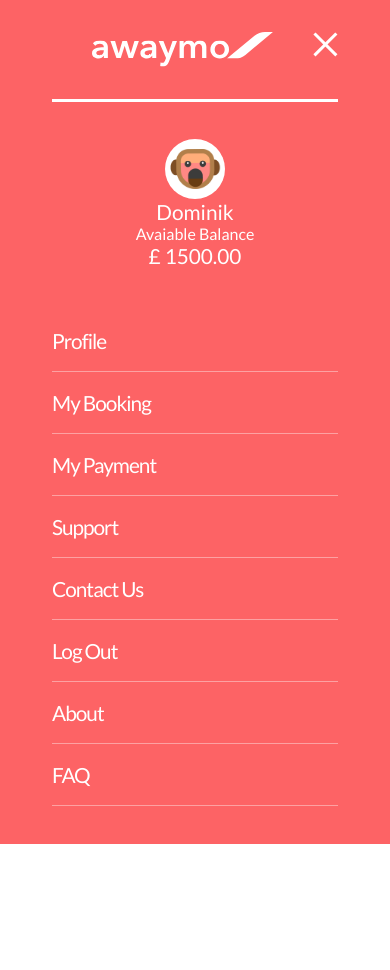
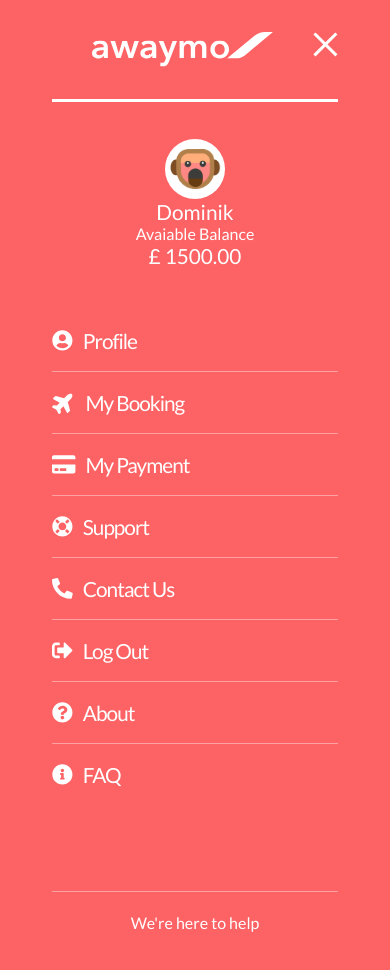
Before and after one commit to Pyot/react-menu, a React (Create React App) app: page / in a window 390 px wide. Before the commit the page ends 844 px from the top, so only its background shows below. Built offline with nearby package versions, Linux system fonts and the light colour scheme.

Commit message:
Mobile Menu List added

```diff
--- a/package.json
+++ b/package.json
@@ -3,6 +3,9 @@
   "version": "0.1.0",
   "private": true,
   "dependencies": {
+    "@fortawesome/fontawesome-svg-core": "^1.2.22",
+    "@fortawesome/free-solid-svg-icons": "^5.10.2",
+    "@fortawesome/react-fontawesome": "^0.1.4",
     "react": "^16.9.0",
     "react-dom": "^16.9.0",
     "react-scripts": "3.0.0",
--- a/src/components/Menus/Footer/Footer.jsx
+++ b/src/components/Menus/Footer/Footer.jsx
@@ -6,7 +6,8 @@ export const Footer = styled.div`
     flex-direction: column;
     justify-content: flex-end;
     align-items: center;
-    min-height: 40vh;
+    min-height: 15vh;
+    margin-bottom: 40px;
 `
 export const Line = styled.div`
     width: 100%;
--- a/src/components/Menus/MobileMenu/List/List.jsx
+++ b/src/components/Menus/MobileMenu/List/List.jsx
@@ -1,5 +1,9 @@
 import React from 'react';
 import styled from 'styled-components';
+import { FontAwesomeIcon } from '@fortawesome/react-fontawesome'
+import { faUserCircle, faPlane, faCreditCard, faLifeRing,
+        faPhone, faSignOutAlt, faQuestionCircle, faInfoCircle} from '@fortawesome/free-solid-svg-icons'
+
 
 
 export const List = styled.ul`
@@ -11,25 +15,51 @@ export const List = styled.ul`
 `
 
 const Item = styled.li`
-  :nth-child(${props => props.type === 'main-menu' && 3}){
-    margin-top: 44px;
-
-}
+    :last-child{
+        border-bottom: none;
+    }
     display: flex;
+    align-items: center;
     border-bottom: 1px solid #fda1a2;
     padding: 18px 0;
+
 `
 const Link = styled.a`
     color: inherit;
     text-decoration: none;
     float: left;
+    margin-left: 10px;
 `
 
 export const ListItem = ({ item, type }) => {
+    const generateIcon = (itemName) => {
+        switch (itemName) {
+            case "Profile":
+                return <FontAwesomeIcon icon={faUserCircle} />
+            case "My Booking":
+                return <FontAwesomeIcon icon={faPlane} transform={{ rotate: 315 }} />
+            case "My Payment":
+                return <FontAwesomeIcon icon={faCreditCard} />
+            case "Support":
+                return <FontAwesomeIcon icon={faLifeRing} />
+            case "Contact Us":
+                return <FontAwesomeIcon icon={faPhone} flip="horizontal" />
+            case "Log Out":
+                return <FontAwesomeIcon icon={faSignOutAlt} />
+            case "About":
+                return <FontAwesomeIcon icon={faQuestionCircle} />
+            case "FAQ":
+                return <FontAwesomeIcon icon={faInfoCircle} />
+            default:
+            // code block
+        }
+    }
     return (
         <Item type={type}>
+            {generateIcon(item.name)}
             <Link href={item.href}
                 data-testid={type}>
+
                 {item.name}
             </Link>
         </Item>
--- a/src/components/Menus/MobileMenu/MobileMenuContainer.jsx
+++ b/src/components/Menus/MobileMenu/MobileMenuContainer.jsx
@@ -10,12 +10,12 @@ import { Footer, Line } from 'components/Menus/Footer/Footer';
 
 
 const Menu = styled.header`
-    position: fixed;
+    position: absolute;
     top:0;
     left:0;
     background: ${props => props.theme.bg};
     color: ${props => props.theme.textColor};
-    height: 100vh;
+    height: auto;
     width: 100vw;
     z-index: 999;
 `
@@ -49,7 +49,6 @@ const MenuContainer = ({data}) => {
                         </List>
                     </BodyWrapper>
                 </Body>
-
                 <Footer>
                         <Line/>
                         <div>We're here to help</div>
```
Also changed, not shown: 1 other file (tests, documents, lock files or other folders).
